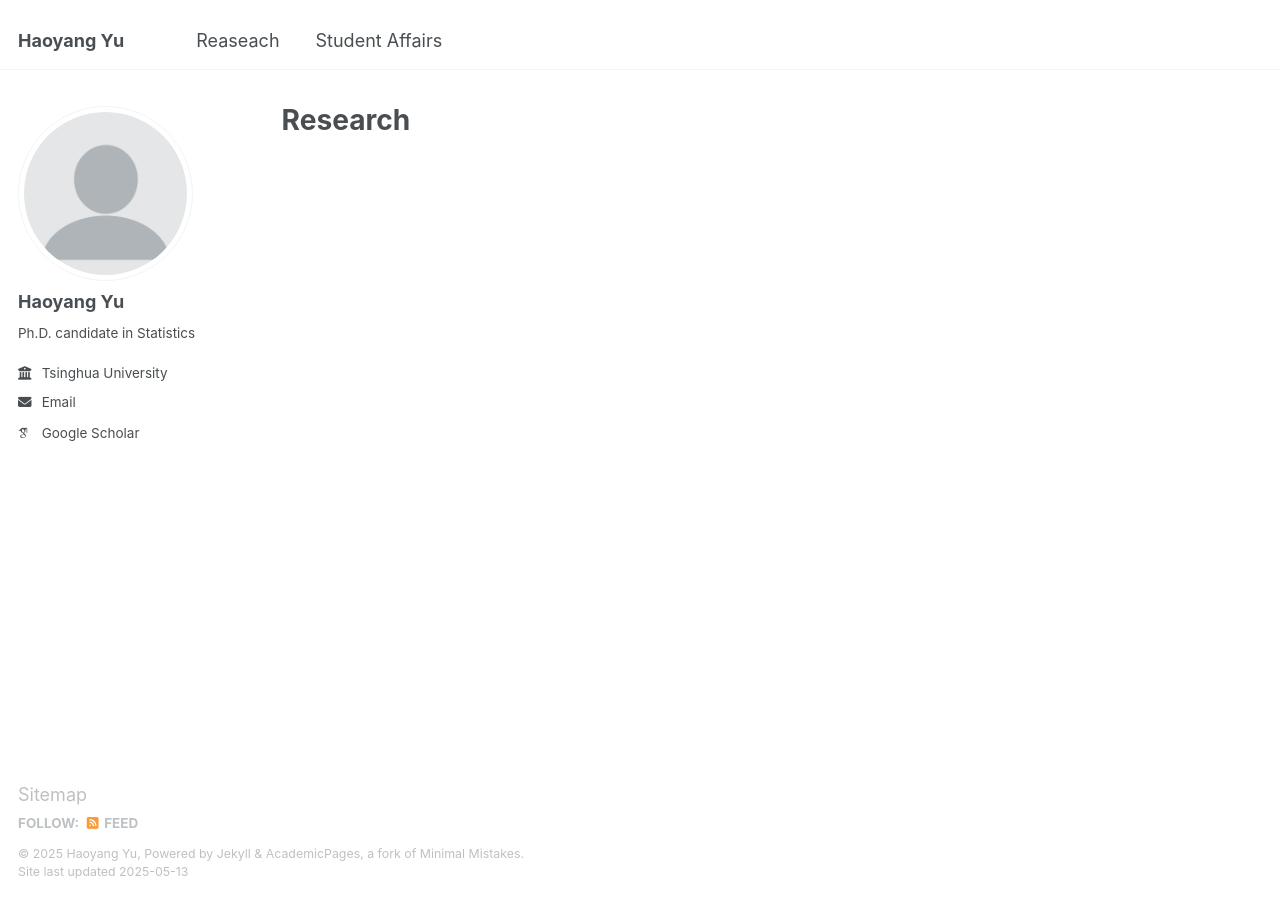
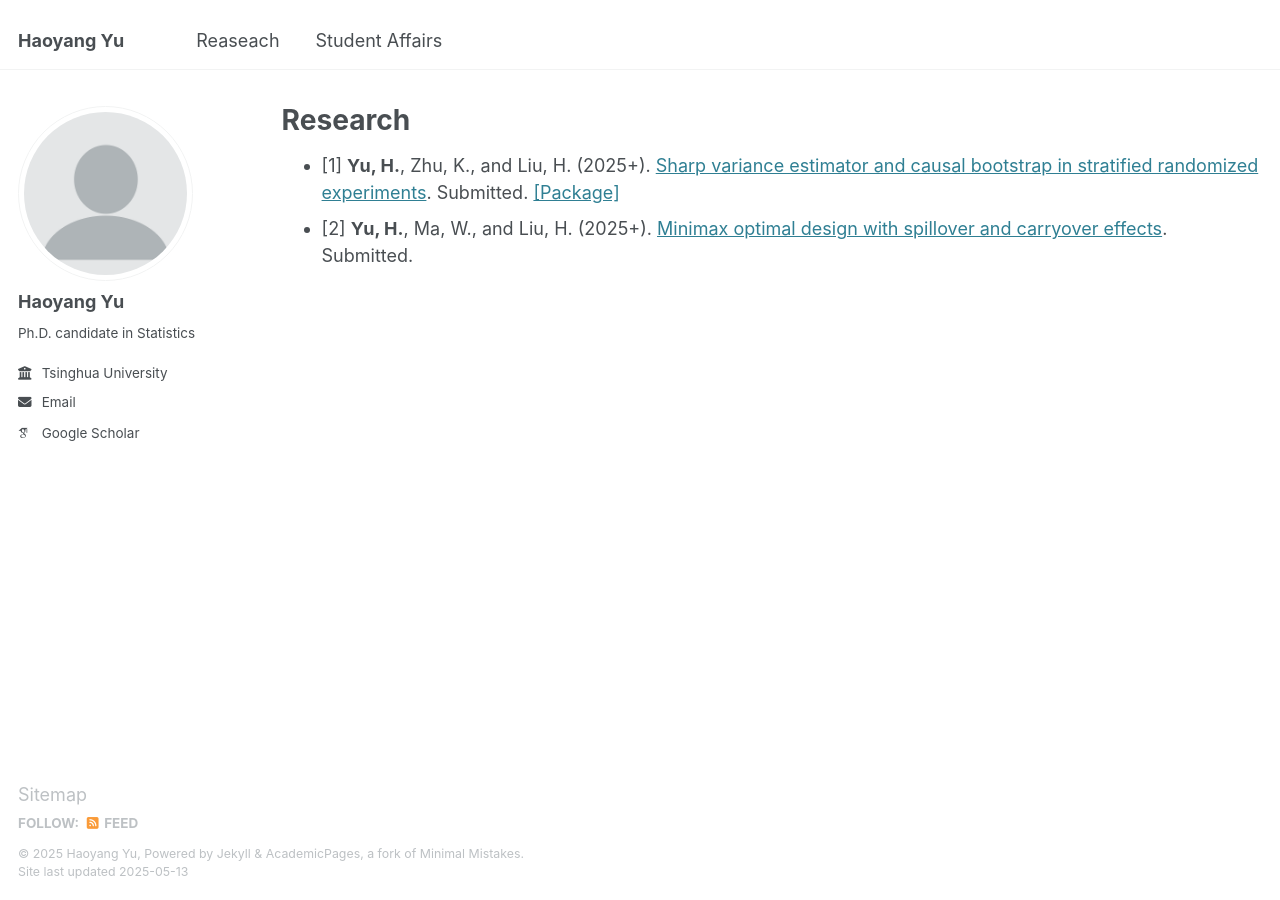
Before and after one commit to yu-hao-yang/yu-hao-yang.github.io, a Jekyll site: the page built from _pages/research.md, in a window 1280 px wide. Built offline with Jekyll 4.4.1, drawn with Linux system fonts in a browser that asks for light colours; some web fonts are replaced.

Commit message:
Update research.md

```diff
--- a/_pages/research.md
+++ b/_pages/research.md
@@ -6,3 +6,6 @@ author_profile: true
 redirect_from:
   - /resume
 ---
+
+* [1] **Yu, H.**, Zhu, K., and Liu, H. (2025+). [Sharp variance estimator and causal bootstrap in stratified randomized experiments](https://arxiv.org/abs/2401.16667). Submitted. [[Package]](https://github.com/yu-hao-yang/CausalBootstrap)
+* [2] **Yu, H.**, Ma, W., and Liu, H. (2025+). [Minimax optimal design with spillover and carryover effects](https://arxiv.org/abs/2501.14602). Submitted.
```
